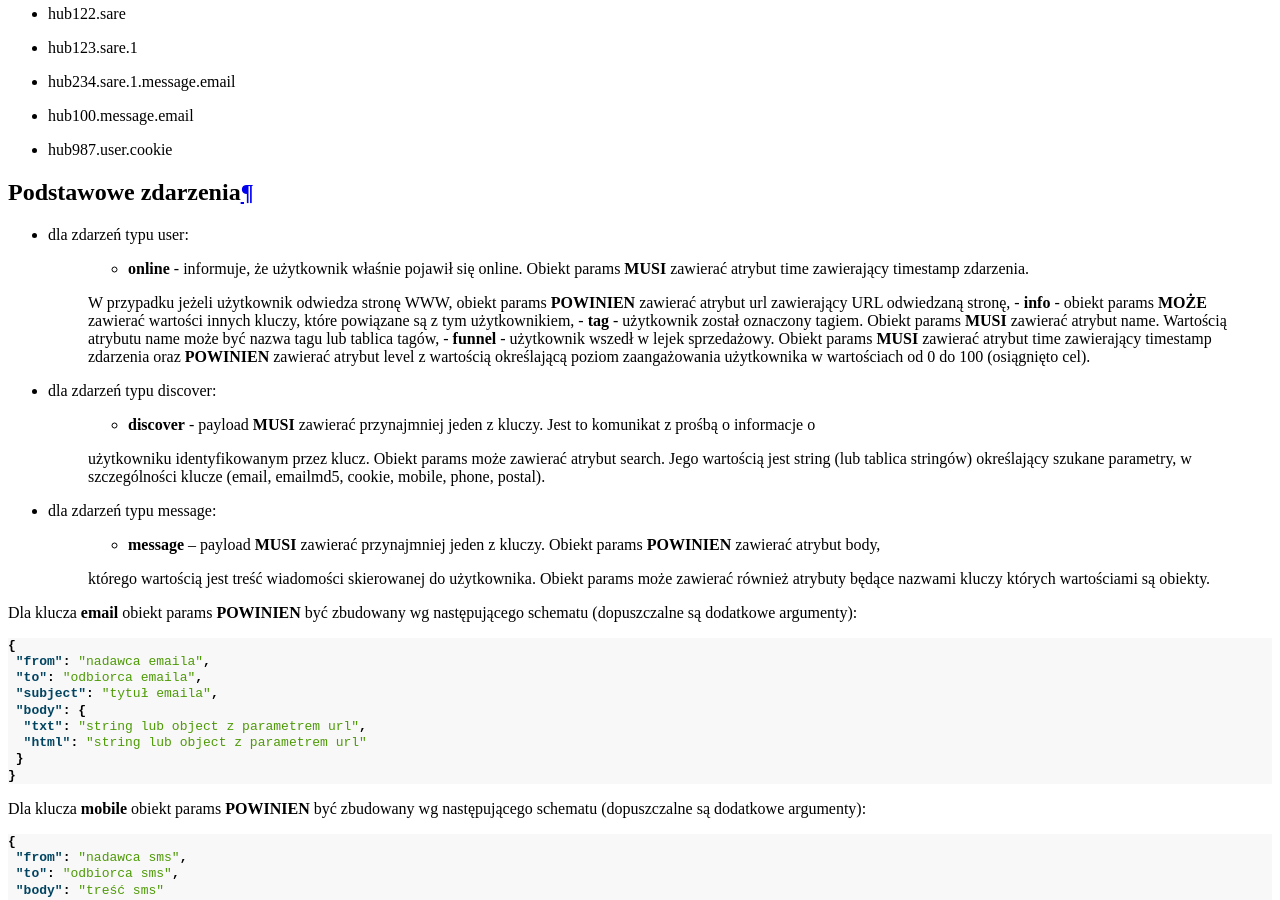
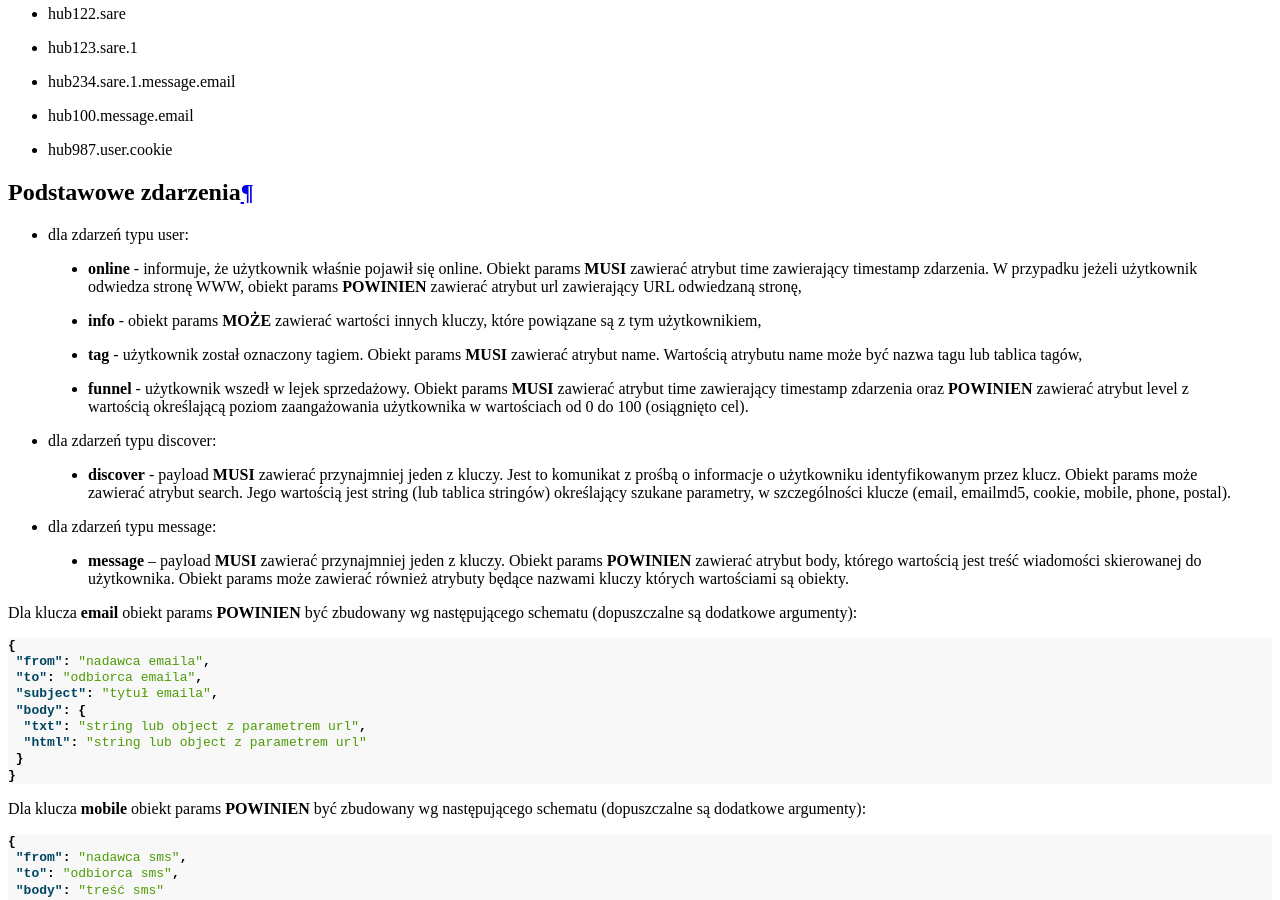
Before and after one commit to SAREhub/Client_Docs_PL, a Sphinx documentation site: the page built from docs/types-of-events.rst, in a window 1280 px wide and 900 px high, scrolled down 828 px. Built offline with Sphinx 7.4.7, drawn with Linux system fonts in a browser that asks for light colours.

Commit message:
fix list

```diff
--- a/docs/types-of-events.rst
+++ b/docs/types-of-events.rst
@@ -45,27 +45,18 @@ Podstawowe zdarzenia
 ====================
 * dla zdarzeń typu user:
 
-    - **online** - informuje, że użytkownik właśnie pojawił się online. Obiekt params **MUSI** zawierać atrybut time zawierający timestamp zdarzenia.
-    W przypadku jeżeli użytkownik odwiedza stronę WWW, obiekt params **POWINIEN** zawierać atrybut url zawierający URL odwiedzaną stronę,
-    - **info** - obiekt params **MOŻE** zawierać wartości innych kluczy, które powiązane są z tym użytkownikiem,
-    - **tag** - użytkownik został oznaczony tagiem. Obiekt params **MUSI** zawierać atrybut name. Wartością atrybutu name
-    może być nazwa tagu lub tablica tagów,
-    - **funnel** - użytkownik wszedł w lejek sprzedażowy. Obiekt params **MUSI** zawierać atrybut time zawierający
-    timestamp zdarzenia oraz **POWINIEN** zawierać atrybut level z wartością określającą poziom zaangażowania
-    użytkownika w wartościach od 0 do 100 (osiągnięto cel).
+ * **online** - informuje, że użytkownik właśnie pojawił się online. Obiekt params **MUSI** zawierać atrybut time zawierający timestamp zdarzenia. W przypadku jeżeli użytkownik odwiedza stronę WWW, obiekt params **POWINIEN** zawierać atrybut url zawierający URL odwiedzaną stronę,
+ * **info** - obiekt params **MOŻE** zawierać wartości innych kluczy, które powiązane są z tym użytkownikiem,
+ * **tag** - użytkownik został oznaczony tagiem. Obiekt params **MUSI** zawierać atrybut name. Wartością atrybutu name może być nazwa tagu lub tablica tagów,
+ * **funnel** - użytkownik wszedł w lejek sprzedażowy. Obiekt params **MUSI** zawierać atrybut time zawierający timestamp zdarzenia oraz **POWINIEN** zawierać atrybut level z wartością określającą poziom zaangażowania użytkownika w wartościach od 0 do 100 (osiągnięto cel).
 
 * dla zdarzeń typu discover:
 
-    - **discover** - payload **MUSI** zawierać przynajmniej jeden z kluczy. Jest to komunikat z prośbą o informacje o
-    użytkowniku identyfikowanym przez klucz. Obiekt params może zawierać atrybut search. Jego wartością jest string
-    (lub tablica stringów) określający szukane parametry, w szczególności klucze (email, emailmd5, cookie, mobile, phone,
-    postal).
+ * **discover** - payload **MUSI** zawierać przynajmniej jeden z kluczy. Jest to komunikat z prośbą o informacje o użytkowniku identyfikowanym przez klucz. Obiekt params może zawierać atrybut search. Jego wartością jest string (lub tablica stringów) określający szukane parametry, w szczególności klucze (email, emailmd5, cookie, mobile, phone, postal).
 
 * dla zdarzeń typu message:
 
-    - **message** – payload **MUSI** zawierać przynajmniej jeden z kluczy. Obiekt params **POWINIEN** zawierać atrybut body,
-    którego wartością jest treść wiadomości skierowanej do użytkownika. Obiekt params może zawierać również atrybuty będące
-    nazwami kluczy których wartościami są obiekty.
+ * **message** – payload **MUSI** zawierać przynajmniej jeden z kluczy. Obiekt params **POWINIEN** zawierać atrybut body, którego wartością jest treść wiadomości skierowanej do użytkownika. Obiekt params może zawierać również atrybuty będące nazwami kluczy których wartościami są obiekty.
 
 Dla klucza **email** obiekt params **POWINIEN** być zbudowany wg następującego schematu (dopuszczalne są dodatkowe argumenty):
 
```
